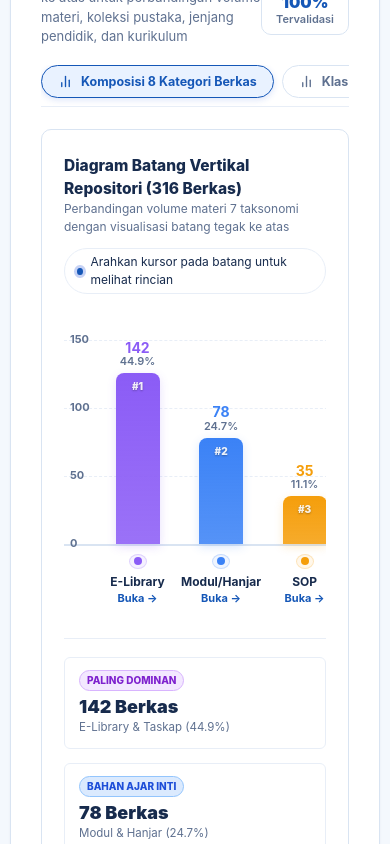
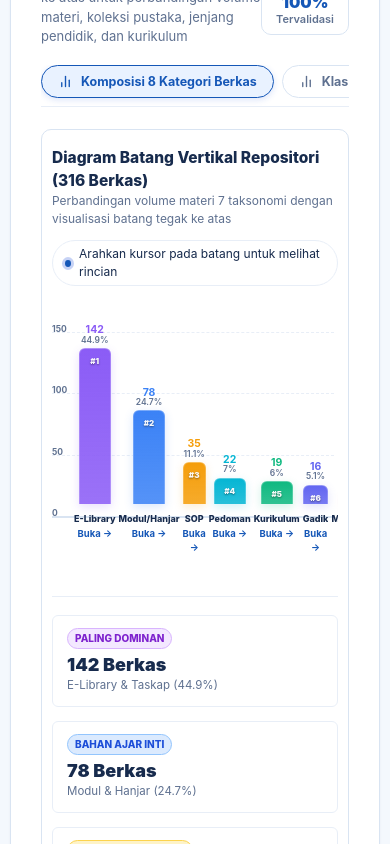
Before and after one commit to dennyssdm/Sipintar, a Next.js app: page / in a window 390 px wide. Shown: the part 1380-2224 px from the top of the page. Built offline with nearby package versions, Linux system fonts and the light colour scheme.

Commit message:
feat: optimasi diagram batang vertikal, batang gemuk di desktop dan penuh rapi di mobile

```diff
--- a/src/app/globals.css
+++ b/src/app/globals.css
@@ -3740,15 +3740,15 @@ button {
 .vbar-canvas-scroll {
   width: 100%;
   overflow-x: auto;
-  padding-bottom: 8px;
+  padding-bottom: 4px;
   margin-bottom: 24px;
 }
 
 .vbar-canvas-wrap {
   position: relative;
-  min-width: 600px;
-  height: 290px;
-  padding: 24px 20px 0 44px;
+  width: 100%;
+  height: 310px;
+  padding: 24px 20px 0 46px;
 }
 
 /* Y-Axis Gridlines */
@@ -3757,7 +3757,7 @@ button {
   top: 24px;
   left: 0;
   right: 20px;
-  bottom: 60px;
+  bottom: 64px;
   display: flex;
   flex-direction: column;
   justify-content: space-between;
@@ -3787,16 +3787,17 @@ button {
 .vbar-columns-row {
   position: relative;
   display: grid;
-  grid-template-columns: repeat(7, 1fr);
-  gap: 14px;
+  gap: 16px;
   height: 100%;
   z-index: 1;
+  width: 100%;
 }
 
 .vbar-col-item {
   display: flex;
   flex-direction: column;
   height: 100%;
+  align-items: center;
   transition: all 0.2s ease;
 }
 
@@ -3808,7 +3809,8 @@ button {
 /* The Rising Bar Column Track */
 .vbar-track-wrap {
   position: relative;
-  height: 206px;
+  height: 222px;
+  width: 100%;
   display: flex;
   flex-direction: column;
   justify-content: flex-end;
@@ -3821,7 +3823,8 @@ button {
   flex-direction: column;
   align-items: center;
   margin-bottom: 6px;
-  font-size: 14px;
+  font-size: 14.5px;
+  font-weight: 900;
   line-height: 1.1;
   transition: transform 0.2s ease;
 }
@@ -3832,15 +3835,16 @@ button {
   color: var(--color-text-muted);
 }
 
+/* Base Bar Styling */
 .vbar-fill-bar {
-  width: 44px;
-  max-width: 80%;
-  border-radius: 8px 8px 0 0;
+  border-radius: 10px 10px 0 0;
   display: flex;
   justify-content: center;
   align-items: flex-start;
   padding-top: 6px;
-  transition: height 0.5s cubic-bezier(0.4, 0, 0.2, 1), box-shadow 0.2s ease, filter 0.2s ease;
+  border: 1px solid rgba(255, 255, 255, 0.22);
+  border-bottom: none;
+  transition: height 0.5s cubic-bezier(0.4, 0, 0.2, 1), box-shadow 0.2s ease, filter 0.2s ease, transform 0.2s ease;
   cursor: pointer;
 }
 
@@ -3848,22 +3852,34 @@ button {
   filter: brightness(1.1);
 }
 
+/* DESKTOP: BARS DIBUAT GEMUK AGAR TERLIHAT PENUH */
+.vbar-7col {
+  width: 72px;
+  max-width: 82%;
+}
+
+.vbar-4col {
+  width: 120px;
+  max-width: 78%;
+}
+
 .vbar-rank-tag {
-  font-size: 10px;
+  font-size: 11px;
   font-weight: 900;
-  color: rgba(255, 255, 255, 0.9);
-  text-shadow: 0 1px 2px rgba(0, 0, 0, 0.3);
+  color: rgba(255, 255, 255, 0.95);
+  text-shadow: 0 1px 2px rgba(0, 0, 0, 0.4);
 }
 
 /* X-Axis Footer */
 .vbar-col-footer {
-  height: 60px;
+  height: 64px;
+  width: 100%;
   display: flex;
   flex-direction: column;
   align-items: center;
   text-align: center;
   padding-top: 8px;
-  gap: 2px;
+  gap: 3px;
 }
 
 .vbar-dot-icon {
@@ -3874,7 +3890,7 @@ button {
   display: flex;
   align-items: center;
   justify-content: center;
-  margin-bottom: 2px;
+  margin-bottom: 1px;
 }
 
 .vbar-name-label {
@@ -3896,6 +3912,121 @@ button {
 
 .vbar-link-btn:hover {
   text-decoration: underline;
+}
+
+/* RESPONSIVE MOBILE VIEW (PENUH DAN RAPI) */
+@media (max-width: 768px) {
+  .vbar-chart-card {
+    padding: 16px 10px;
+  }
+
+  .vbar-canvas-scroll {
+    overflow-x: hidden;
+  }
+
+  .vbar-canvas-wrap {
+    min-width: 0;
+    width: 100%;
+    height: 260px;
+    padding: 18px 4px 0 28px;
+  }
+
+  .vbar-grid-layer {
+    left: 0;
+    right: 4px;
+    bottom: 50px;
+  }
+
+  .vbar-y-label {
+    left: 0;
+    font-size: 9.5px;
+  }
+
+  .vbar-columns-row {
+    gap: 6px;
+  }
+
+  .vbar-track-wrap {
+    height: 182px;
+  }
+
+  .vbar-val-bubble {
+    font-size: 11.5px;
+    margin-bottom: 3px;
+  }
+
+  .vbar-pct-text {
+    font-size: 9.5px;
+  }
+
+  .vbar-7col {
+    width: 100%;
+    max-width: 38px;
+    border-radius: 6px 6px 0 0;
+  }
+
+  .vbar-4col {
+    width: 100%;
+    max-width: 68px;
+    border-radius: 8px 8px 0 0;
+  }
+
+  .vbar-rank-tag {
+    font-size: 8px;
+  }
+
+  .vbar-col-footer {
+    height: 52px;
+    padding-top: 6px;
+    gap: 1px;
+  }
+
+  .vbar-dot-icon {
+    display: none;
+  }
+
+  .vbar-name-label {
+    font-size: 10px;
+    font-weight: 800;
+  }
+
+  .vbar-link-btn {
+    font-size: 9.5px;
+  }
+}
+
+@media (max-width: 480px) {
+  .vbar-columns-row {
+    gap: 3px;
+  }
+
+  .vbar-canvas-wrap {
+    padding: 16px 2px 0 22px;
+  }
+
+  .vbar-y-label {
+    font-size: 8.5px;
+  }
+
+  .vbar-7col {
+    max-width: 32px;
+  }
+
+  .vbar-4col {
+    max-width: 54px;
+  }
+
+  .vbar-val-bubble {
+    font-size: 10.5px;
+  }
+
+  .vbar-pct-text {
+    font-size: 8.5px;
+  }
+
+  .vbar-name-label {
+    font-size: 9px;
+  }
 }
 
 /* 4 Summary Highlight Tiles Below Vertical Chart */
--- a/src/components/EcosystemChartSection.tsx
+++ b/src/components/EcosystemChartSection.tsx
@@ -200,7 +200,7 @@ export const EcosystemChartSection: React.FC = () => {
                           </div>
 
                           <div
-                            className="vbar-fill-bar"
+                            className="vbar-fill-bar vbar-7col"
                             style={{
                               height: `${barHeightPct}%`,
                               background: `linear-gradient(180deg, ${cat.color} 0%, ${cat.color}dd 100%)`,
@@ -318,9 +318,8 @@ export const EcosystemChartSection: React.FC = () => {
                           </div>
 
                           <div
-                            className="vbar-fill-bar"
+                            className="vbar-fill-bar vbar-4col"
                             style={{
-                              width: '56px',
                               height: `${barHeightPct}%`,
                               background: `linear-gradient(180deg, ${item.color} 0%, ${item.color}dd 100%)`,
                               boxShadow: isHovered ? `0 8px 24px ${item.color}70` : `0 3px 10px ${item.color}30`,
@@ -422,9 +421,8 @@ export const EcosystemChartSection: React.FC = () => {
                           </div>
 
                           <div
-                            className="vbar-fill-bar"
+                            className="vbar-fill-bar vbar-4col"
                             style={{
-                              width: '56px',
                               height: `${barHeightPct}%`,
                               background: `linear-gradient(180deg, ${rk.color} 0%, ${rk.color}dd 100%)`,
                               boxShadow: isHovered ? `0 8px 24px ${rk.color}70` : `0 3px 10px ${rk.color}30`,
@@ -530,9 +528,8 @@ export const EcosystemChartSection: React.FC = () => {
                           </div>
 
                           <div
-                            className="vbar-fill-bar"
+                            className="vbar-fill-bar vbar-4col"
                             style={{
-                              width: '56px',
                               height: `${barHeightPct}%`,
                               background: `linear-gradient(180deg, ${c.color} 0%, ${c.color}dd 100%)`,
                               boxShadow: isHovered ? `0 8px 24px ${c.color}70` : `0 3px 10px ${c.color}30`,
```
Also changed, not shown: 1 other file (tests, documents, lock files or other folders).
